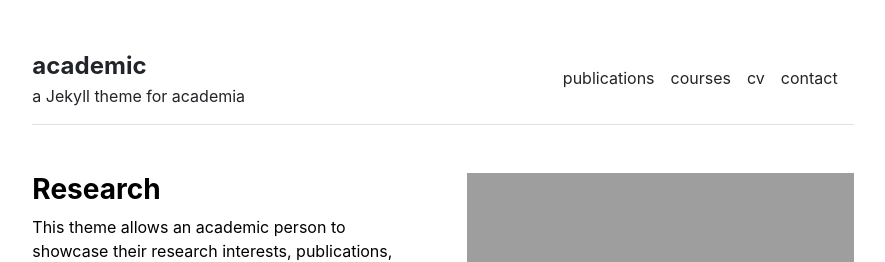
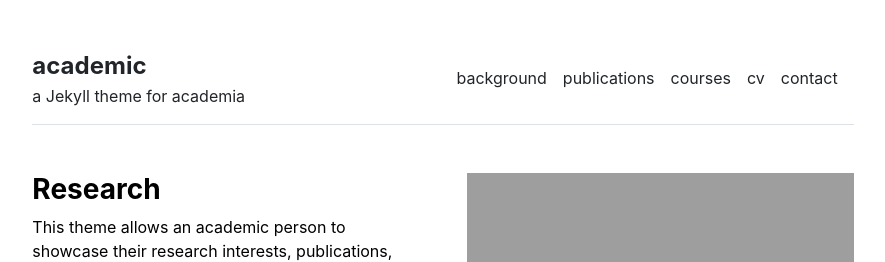
Before and after one commit to stackbit-projects/parallel-tiger-95a47, a Jekyll site: the page built from index.md, in a window 1280 px wide. Shown: the top 262 px of the page, without its empty margins (197-1082 px from the left). Built offline with Jekyll 4.4.1, drawn with Linux system fonts in a browser that asks for light colours.

Commit message:
settings.yml: updated name in menu

```diff
--- a/_data/settings.yml
+++ b/_data/settings.yml
@@ -1,5 +1,6 @@
 menu:
   - url: /people
+    name: background
   - name: publications
     url: /publications
   - name: courses
```
